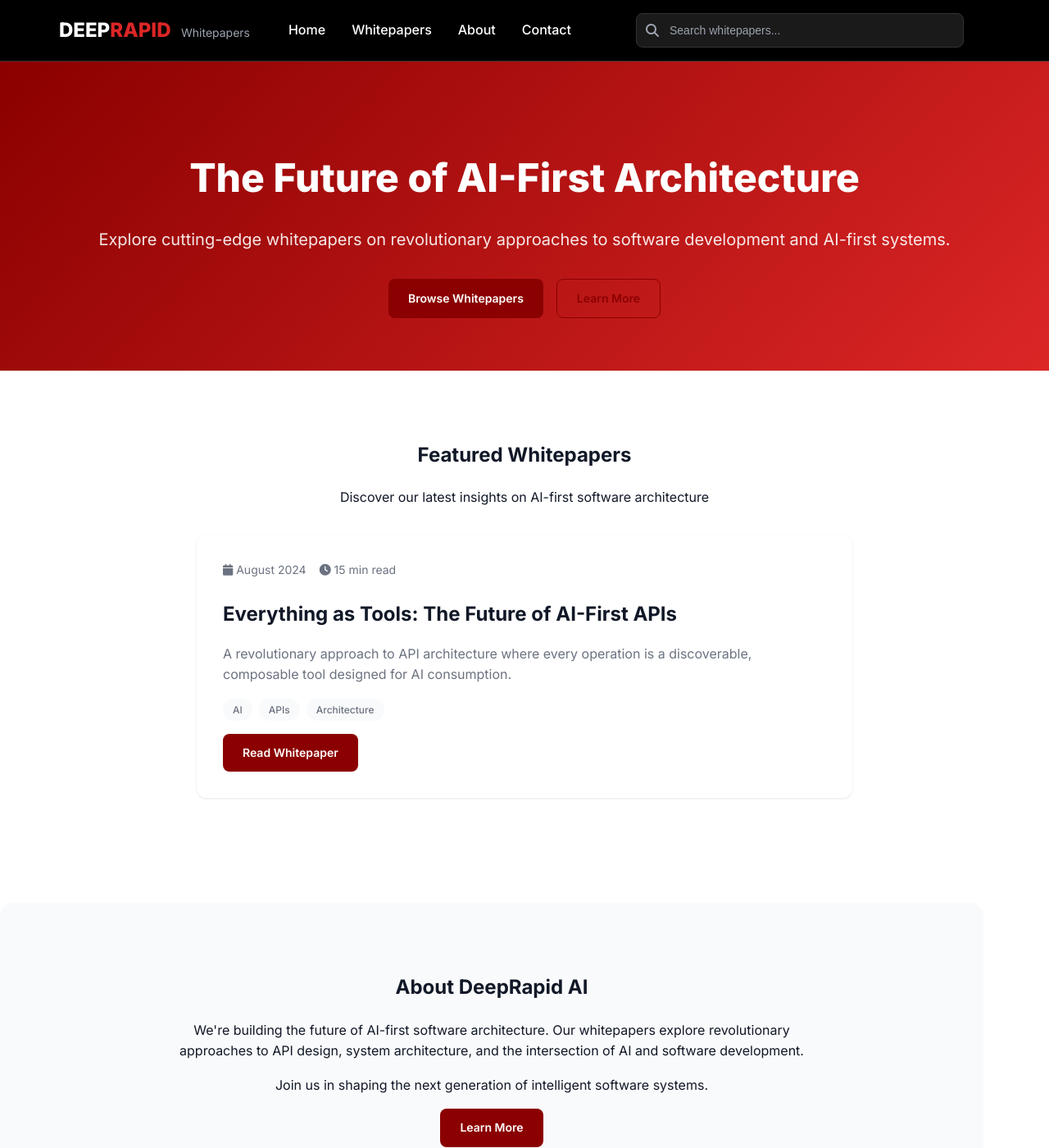
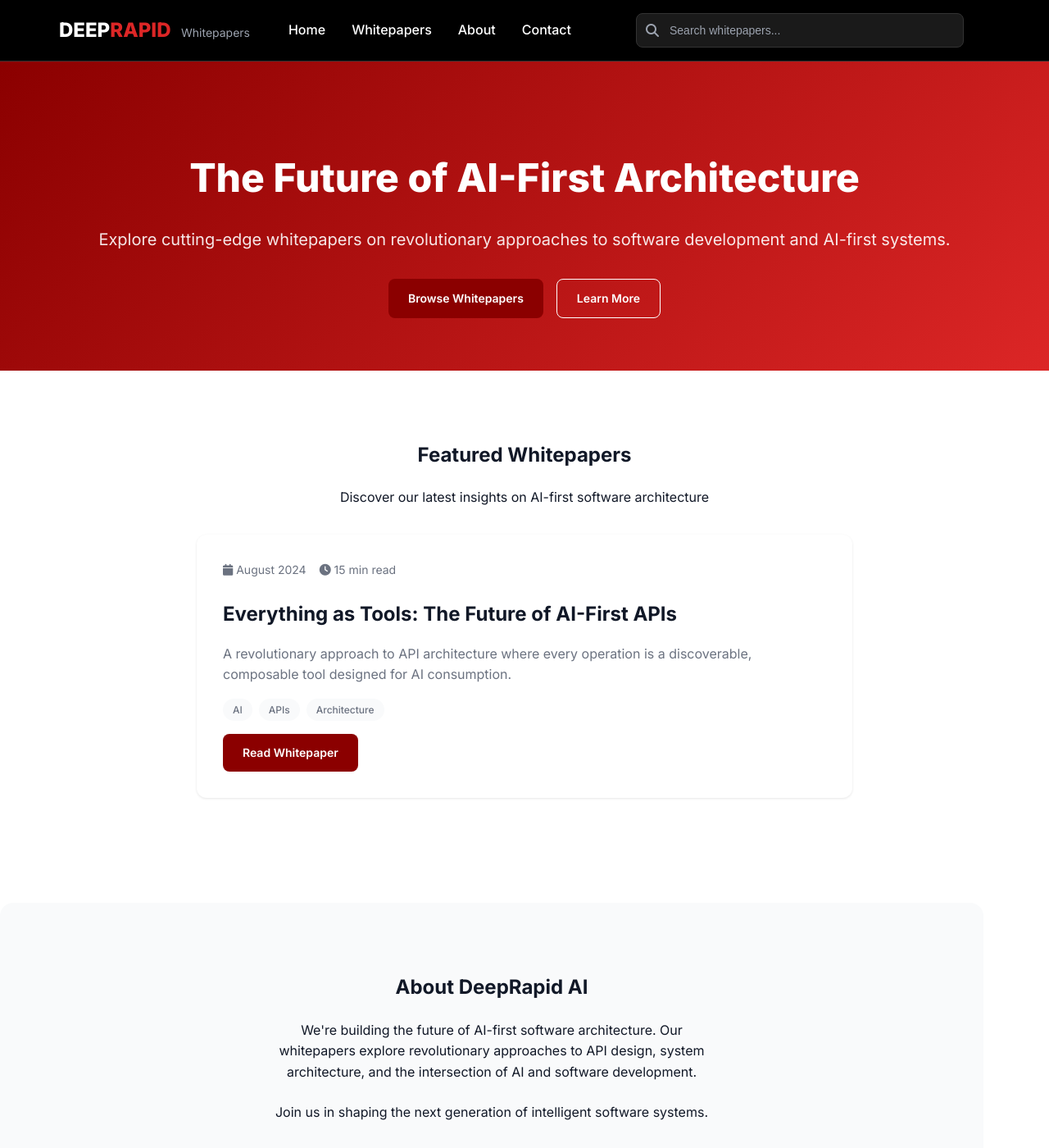
Before and after one commit to deeprapid/whitepapers, a Jekyll site: the page built from index.html, in a window 1280 px wide and 1400 px high. Shown: the whole window at 82% size. Built offline with Jekyll 4.4.1, drawn with Linux system fonts in a browser that asks for light colours; the list of posts is cut into pages by our own code; comment, search, counter and statistics services are not loaded.

Commit message:
Fix Learn More button styling for dark hero background

```diff
--- a/assets/css/main.scss
+++ b/assets/css/main.scss
@@ -329,6 +329,17 @@ body {
     &:hover {
       background: $background-dark;
       border-color: $primary-color;
+    }
+  }
+
+  &.btn-outline-light {
+    background: transparent;
+    color: white;
+    border: 1px solid white;
+
+    &:hover {
+      background: white;
+      color: $primary-color;
     }
   }
 }
--- a/index.html
+++ b/index.html
@@ -11,7 +11,7 @@ description: "Thought leadership and technical insights on the future of AI-firs
         <p>Explore cutting-edge whitepapers on revolutionary approaches to software development and AI-first systems.</p>
         <div class="hero-buttons">
             <a href="/whitepapers/" class="btn btn-primary">Browse Whitepapers</a>
-            <a href="/about/" class="btn btn-secondary">Learn More</a>
+            <a href="/about/" class="btn btn-outline-light">Learn More</a>
         </div>
     </div>
 </section>
@@ -43,10 +43,10 @@ description: "Thought leadership and technical insights on the future of AI-firs
 
 <!-- About Section -->
 <section class="container" style="padding: 4rem 0; background: #f9fafb; margin: 4rem 0; border-radius: 1rem;">
-    <div class="text-center" style="max-width: 800px; margin: 0 auto;">
+    <div class="text-center" style="max-width: 600px; margin: 0 auto; padding: 0 2rem;">
         <h2>About DeepRapid AI</h2>
-        <p>We're building the future of AI-first software architecture. Our whitepapers explore revolutionary approaches to API design, system architecture, and the intersection of AI and software development.</p>
-        <p>Join us in shaping the next generation of intelligent software systems.</p>
+        <p style="margin-bottom: 1.5rem;">We're building the future of AI-first software architecture. Our whitepapers explore revolutionary approaches to API design, system architecture, and the intersection of AI and software development.</p>
+        <p style="margin-bottom: 2rem;">Join us in shaping the next generation of intelligent software systems.</p>
         <a href="/about/" class="btn btn-primary">Learn More</a>
     </div>
 </section>
```
